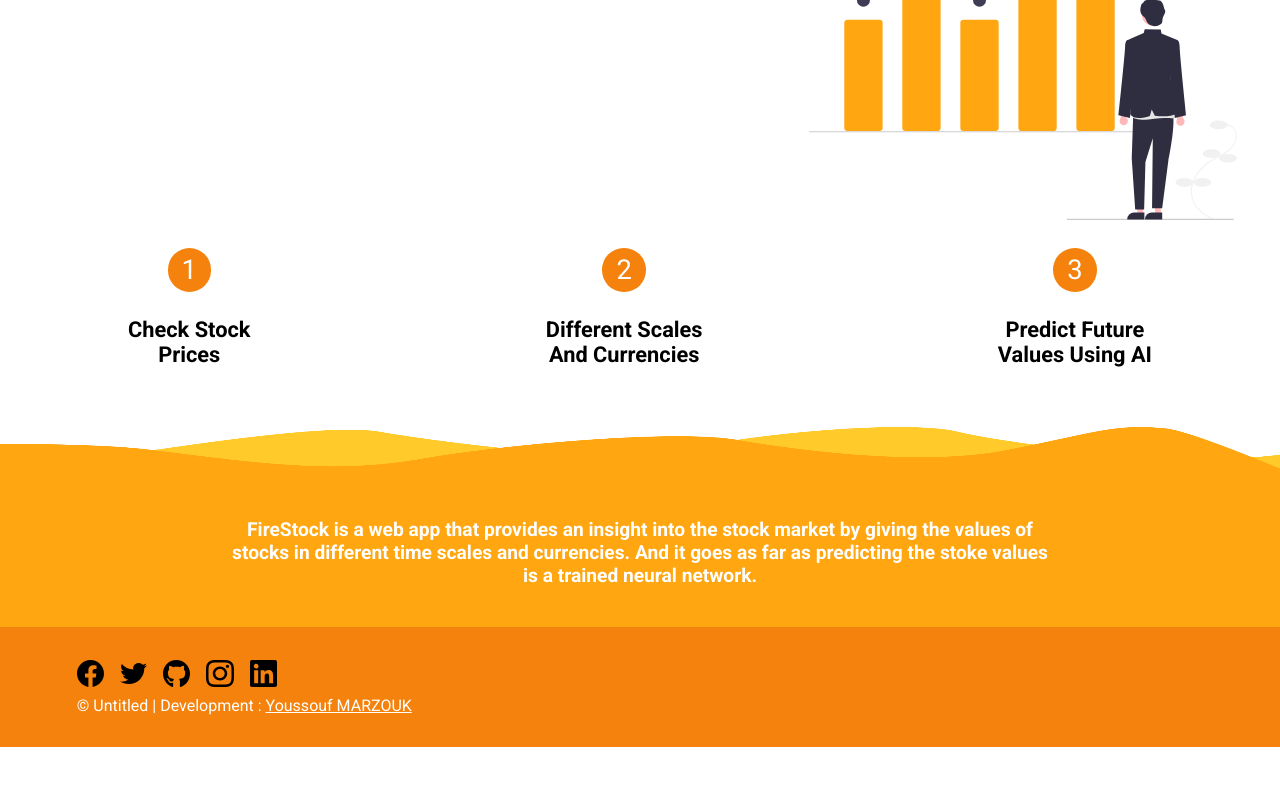
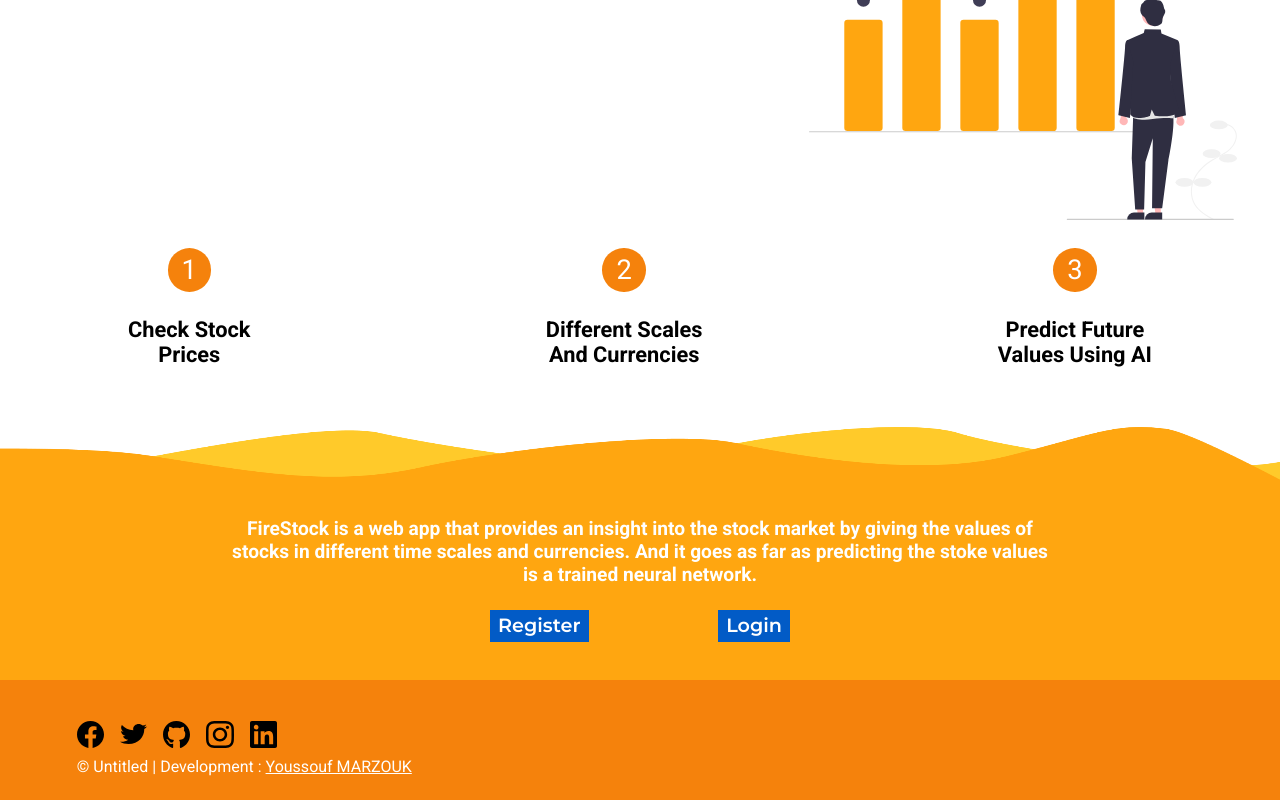
Before and after one commit to marzouk2002/-firestock, a React (Create React App) app: page / in a window 1280 px wide. Shown: the part 472-1272 px from the top of the page. Before the commit the page ends 1219 px from the top, so only its background shows below. Built offline with nearby package versions, Linux system fonts and the light colour scheme.

Commit message:
link to register and login added to about

```diff
--- a/src/components/Home.js
+++ b/src/components/Home.js
@@ -58,6 +58,10 @@ export default function Home() {
                 <section className="sec-3">
                     <div className="content">
                         <p>FireStock is a web app that provides an insight into the stock market by giving the values of stocks in different time scales and currencies. And it goes as far as predicting the stoke values is a trained neural network.</p>
+                        <div className="btns">
+                            <Link to="/register">Register</Link>
+                            <Link to="/login">Login</Link>
+                        </div>
                     </div>
                 </section>
             </main>
--- a/src/css/components/Home.css
+++ b/src/css/components/Home.css
@@ -121,18 +121,40 @@ header a:hover {
   color: #fff;
   font-weight: 600;
 }
+.sec-3 .btns {
+  margin: auto;
+  max-width: 300px;
+  margin-top: 1.5rem;
+  display: flex;
+  justify-content: space-between;
+  align-items: center;
+}
+.sec-3 a {
+  text-decoration: none;
+  color: white;
+  font-family: Montserrat;
+  background: #025bc6;
+  padding: 0.2rem 0.5rem;
+  padding-bottom: 0.3rem;
+  transition: transform ease-in-out 0.3s;
+}
+.sec-3 a:hover {
+  transform: scale(1.2);
+}
 
 footer {
   background-color: #f5820c;
   min-height: 15vh;
   display: grid;
   place-items: center;
+  padding-bottom: 0.5rem;
 }
 footer .content {
   width: 88%;
 }
 footer .social-links {
   width: 200px;
+  padding-top: 1.5rem;
   padding-bottom: 0.3rem;
   display: flex;
   align-items: center;
--- a/src/css/index.css
+++ b/src/css/index.css
@@ -121,18 +121,40 @@ header a:hover {
   color: #fff;
   font-weight: 600;
 }
+.sec-3 .btns {
+  margin: auto;
+  max-width: 300px;
+  margin-top: 1.5rem;
+  display: flex;
+  justify-content: space-between;
+  align-items: center;
+}
+.sec-3 a {
+  text-decoration: none;
+  color: white;
+  font-family: Montserrat;
+  background: #025bc6;
+  padding: 0.2rem 0.5rem;
+  padding-bottom: 0.3rem;
+  transition: transform ease-in-out 0.3s;
+}
+.sec-3 a:hover {
+  transform: scale(1.2);
+}
 
 footer {
   background-color: #f5820c;
   min-height: 15vh;
   display: grid;
   place-items: center;
+  padding-bottom: 0.5rem;
 }
 footer .content {
   width: 88%;
 }
 footer .social-links {
   width: 200px;
+  padding-top: 1.5rem;
   padding-bottom: 0.3rem;
   display: flex;
   align-items: center;
--- a/src/scss/components/Home.scss
+++ b/src/scss/components/Home.scss
@@ -126,6 +126,29 @@ header {
     color: #fff;
     font-weight: 600;
   }
+
+  .btns {
+    margin: auto;
+    max-width: 300px;
+    margin-top: 1.5rem;
+    display: flex;
+    justify-content: space-between;
+    align-items: center;
+  }
+
+  a {
+    text-decoration: none;
+    color: white;
+    font-family: Montserrat;
+    background: $sc-color-sd;
+    padding: 0.2rem 0.5rem;
+    padding-bottom: 0.3rem;
+    transition: transform ease-in-out 0.3s;
+
+    &:hover {
+      transform: scale(1.2);
+    }
+  }
 }
 
 footer {
@@ -133,6 +156,7 @@ footer {
   min-height: 15vh;
   display: grid;
   place-items: center;
+  padding-bottom: 0.5rem;
 
   .content {
     width: 88%;
@@ -140,6 +164,7 @@ footer {
 
   .social-links {
     width: 200px;
+    padding-top: 1.5rem;
     padding-bottom: 0.3rem;
     display: flex;
     align-items: center;
```
Also changed, not shown: 2 other files (tests, documents, lock files or other folders).
